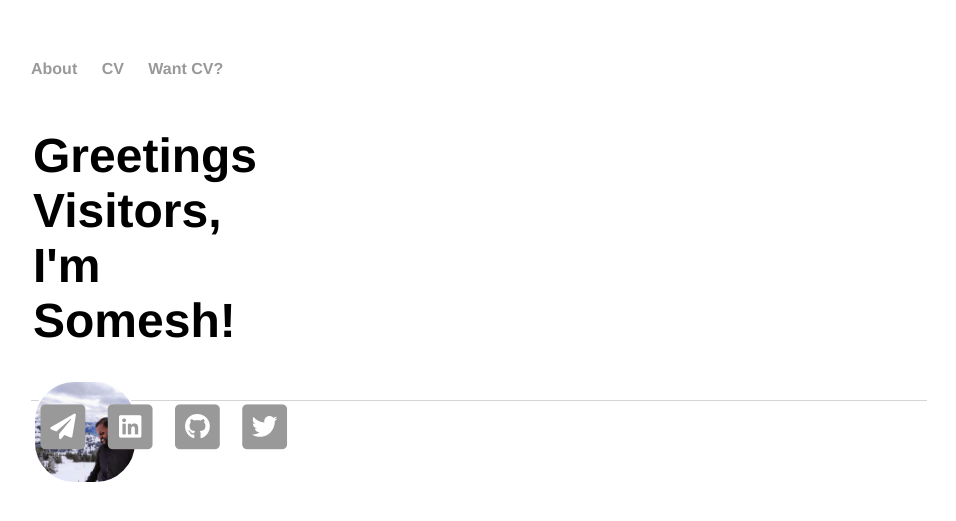
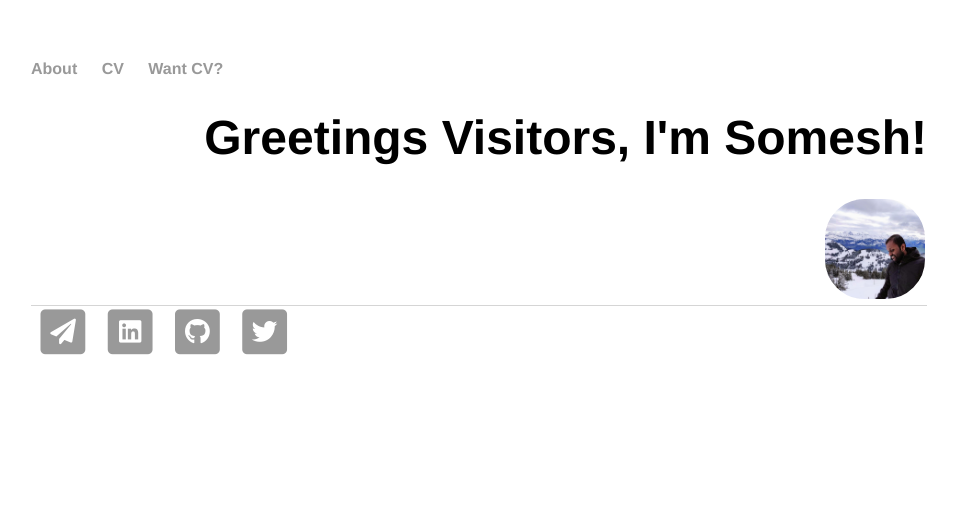
Before and after one commit to saisomesh2594/saisomesh2594.github.io, a Jekyll site: the page built from index.html, in a window 1280 px wide. Shown: the top 521 px of the page, without its empty margins (161-1117 px from the left). Built offline with Jekyll 4.4.1, drawn with Linux system fonts in a browser that asks for light colours.

Commit message:
Update index.html

```diff
--- a/index.html
+++ b/index.html
@@ -18,10 +18,10 @@ title: Somesh Sai, Just Another Bioinformatician
 		</ul>
 	</nav>
 	<!--<div class="container" style="white-space:nowrap">-->
-		<div class="logo">
+		<div class="logo-container">
 			<h1>Greetings Visitors, I'm Somesh!</h1>
 			<a class="logo" itemprop="url" href="{{ page.baseurl }}" style="background-image: url('{{ site.baseurl }}{{ site.logo }}')" alt="Somesh">
-			<img itemprop="image" src="{{ site.baseurl }}{{ site.logo }}" height="0" width="0" alt="Somesh"/></a>
+			<img style="float: right" itemprop="image" src="{{ site.baseurl }}{{ site.logo }}" height="0" width="0" alt="Somesh"/></a>
 		</div>
 	<!--</div>-->
 	<footer>
```
